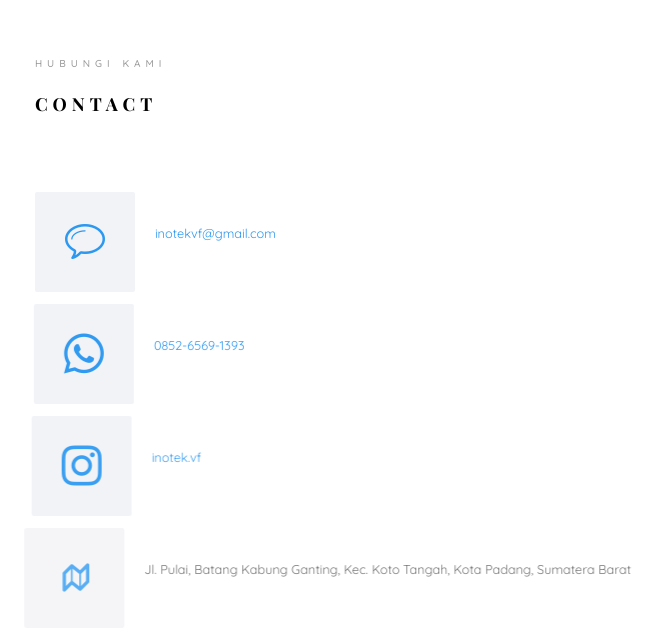
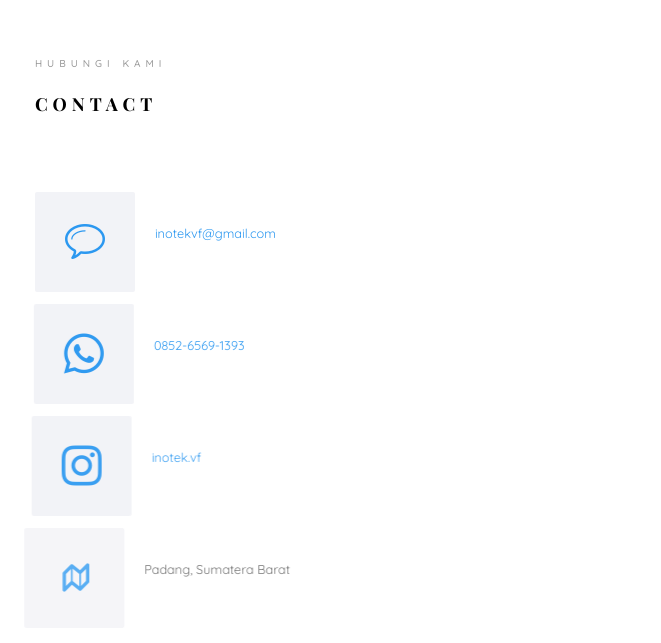
Before and after one commit to inotekvf/inovasiteknologi, a plain HTML site: page index.html in a window 1280 px wide. Shown: the part 3342-3985 px from the top of the page, without its empty margins (352-1013 px from the left). Drawn offline with nearby package versions, Linux system fonts and the light colour scheme; files whose address does not match are found by name; a web font is replaced by a local one.

Commit message:
Update index.html

```diff
--- a/index.html
+++ b/index.html
@@ -707,8 +707,7 @@
 										<i class="icon-map"></i>
 									</div>
 									<div class="colorlib-text">
-										<p>Jl. Pulai, Batang Kabung Ganting, Kec. Koto Tangah, Kota Padang, Sumatera
-											Barat</p>
+										<p>Padang, Sumatera Barat</p>
 									</div>
 								</div>
 
```
